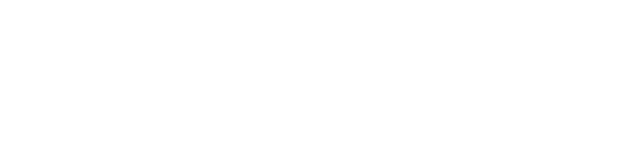
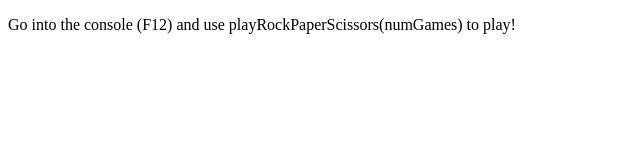
Before and after one commit to TheDavo/odin-rock-paper-scissors, a plain HTML site: page index.html in a window 1280 px wide. Shown: the whole page, without its empty margins (0-640 px from the left). Drawn offline with Linux system fonts and the light colour scheme.

Commit message:
Add instruction text

```diff
--- a/index.html
+++ b/index.html
@@ -5,5 +5,9 @@
     <title>Odin - Rock Paper Scissors</title>
     <script type="text/javascript" src="./app.js"></script>
   </head>
-  <body></body>
+  <body>
+    <p>
+      Go into the console (F12) and use playRockPaperScissors(numGames) to play!
+    </p>
+  </body>
 </html>
```
